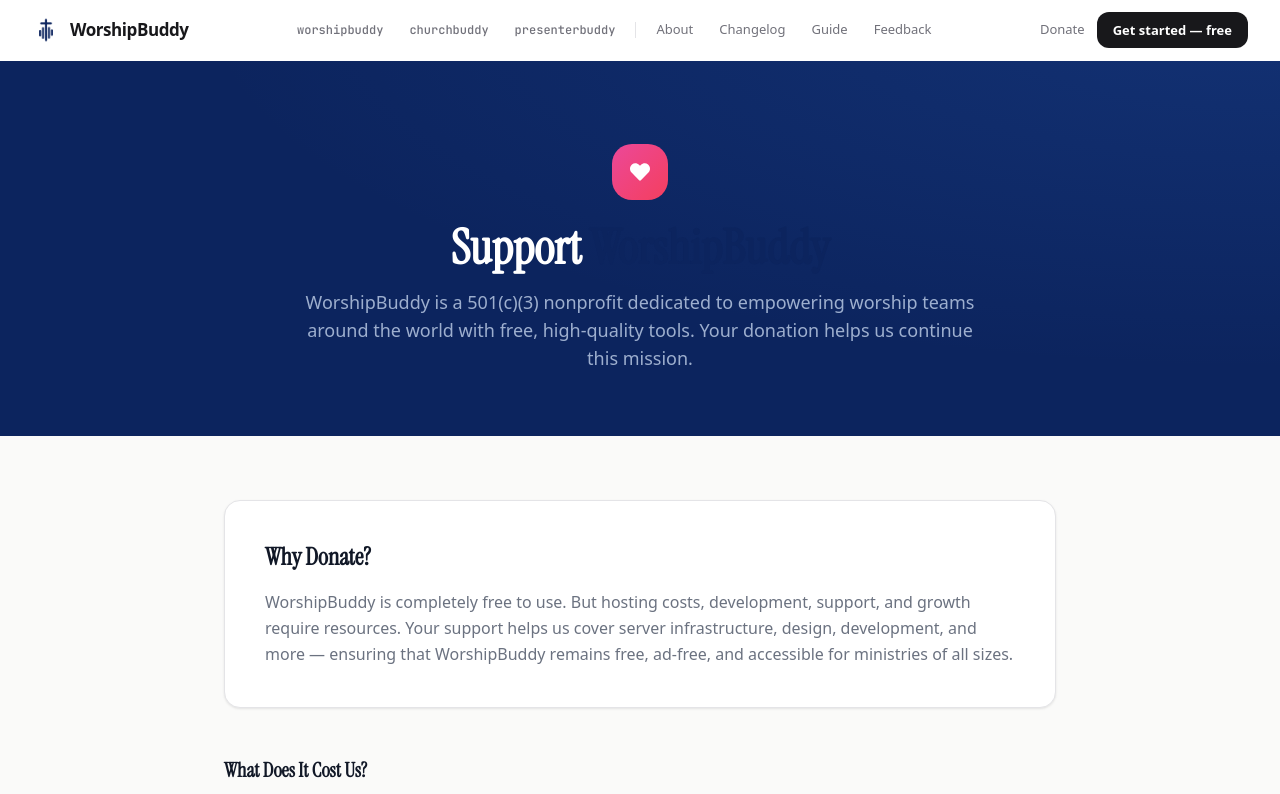
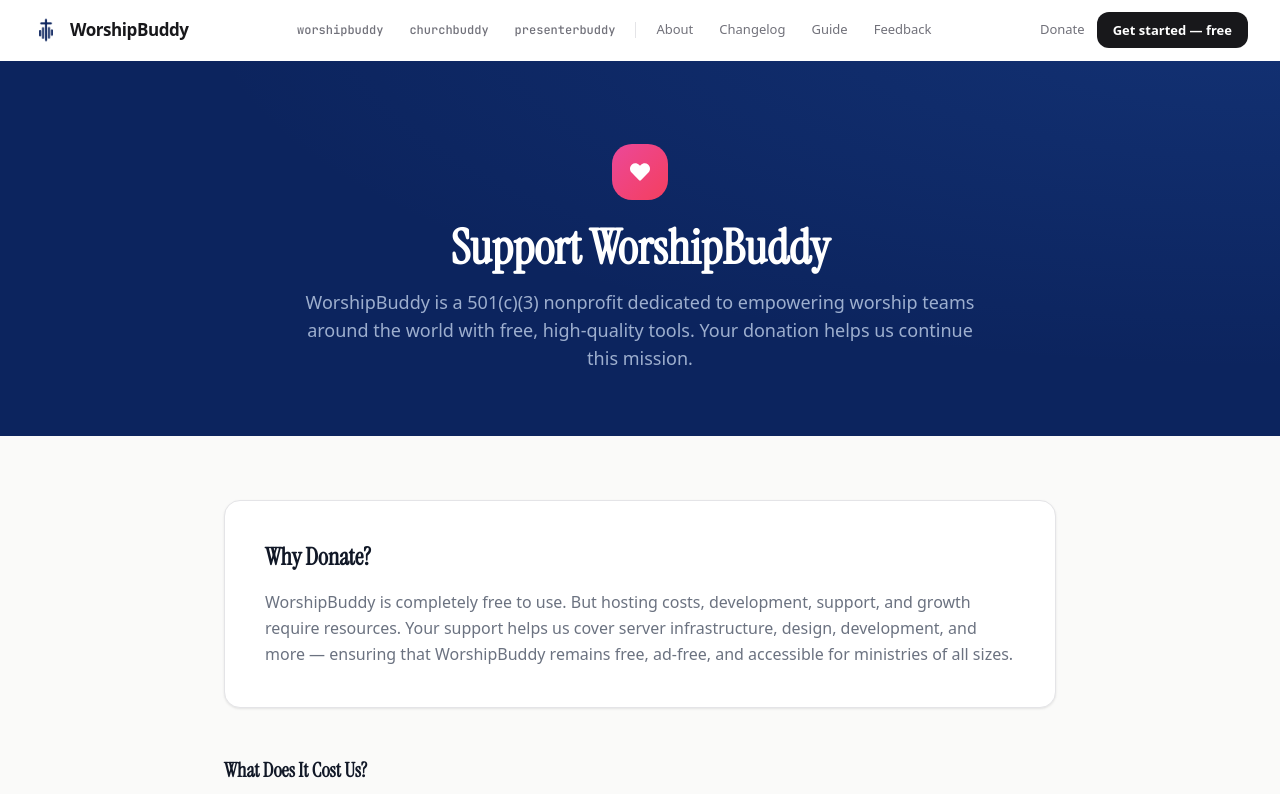
Before and after one commit to WorshipBuddy/worshipbuddy.org, a Next.js app: page /donate in a window 1280 px wide. Shown: the top 794 px of the page. Built offline with nearby package versions, Linux system fonts and the light colour scheme; a web font is replaced by a local one.

Commit message:
Support link

```diff
--- a/app/donate/page.js
+++ b/app/donate/page.js
@@ -18,7 +18,7 @@
               <FaHeart className="text-xl text-white" />
             </div>
             <h1 className="font-heading text-4xl sm:text-5xl font-bold text-white mb-4">
-              Support <span className="gradient-text">WorshipBuddy</span>
+              Support WorshipBuddy
             </h1>
             <p className="text-lg text-blue-100/70 max-w-2xl mx-auto">
               WorshipBuddy is a 501(c)(3) nonprofit dedicated to empowering worship teams
```
